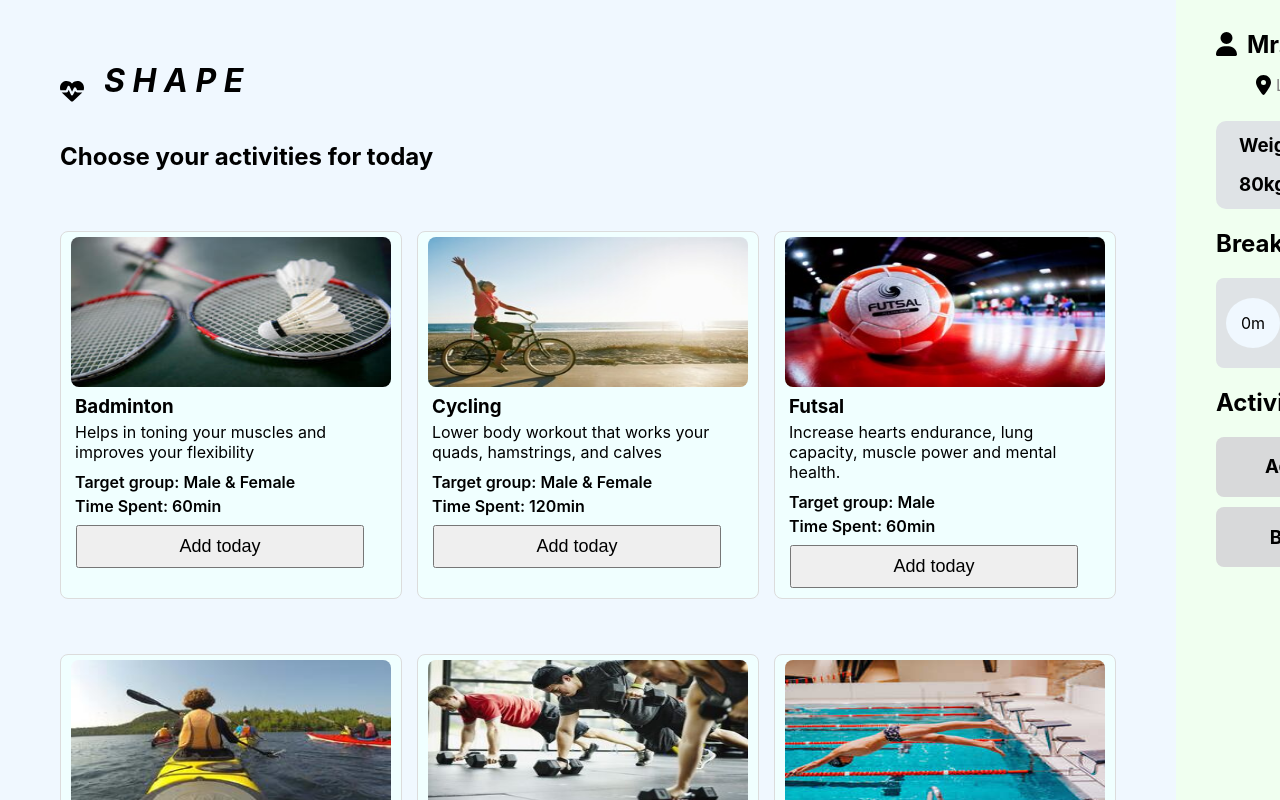
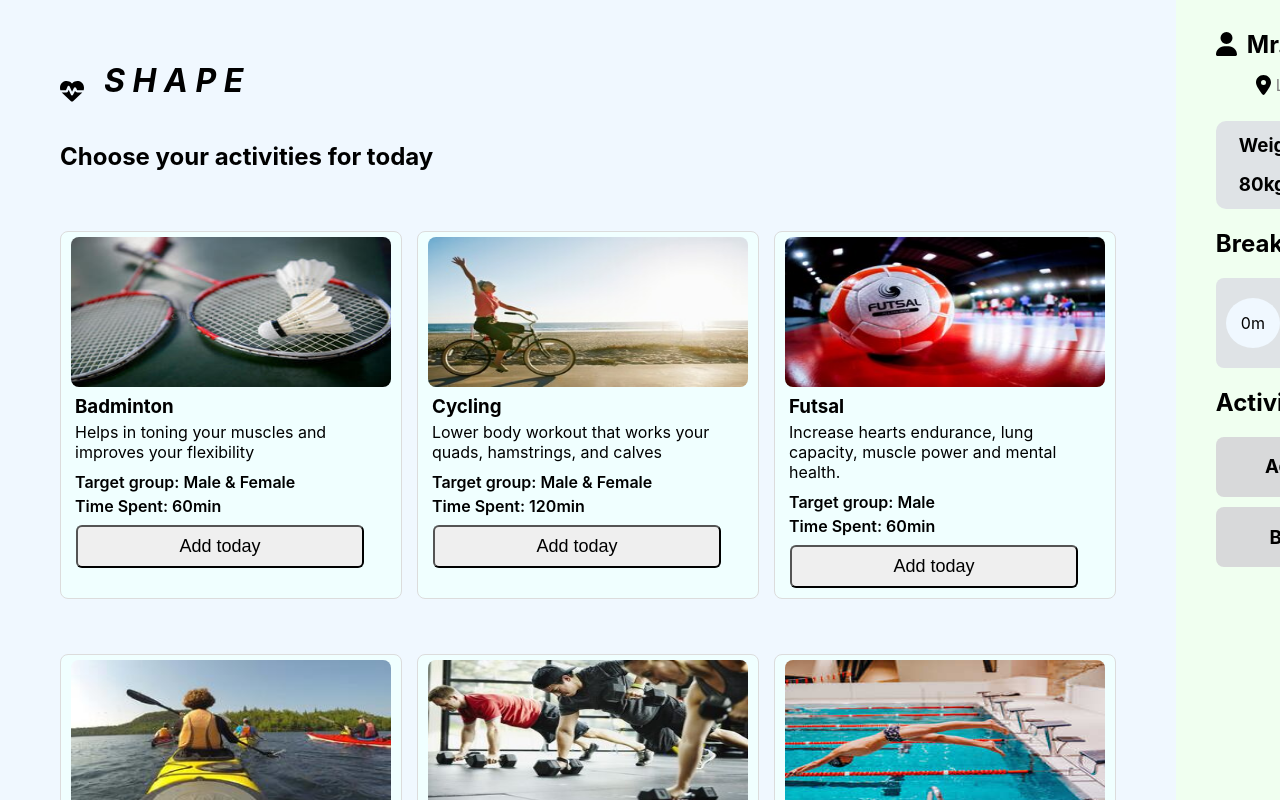
Before and after one commit to sanisaha/shape-fitness-web, a React (Create React App) app: page / in a window 1280 px wide. Shown: the top 800 px of the page. Built offline with nearby package versions, Linux system fonts and the light colour scheme.

Commit message:
user info position fixed

```diff
--- a/src/Component/Exercise/Exercise.css
+++ b/src/Component/Exercise/Exercise.css
@@ -35,6 +35,7 @@
     width: 90%;
     padding: 5px;
     margin: 5px;
+    border-radius: 6px;
 }
 
 .btn-add p {
--- a/src/Component/Main/Main.css
+++ b/src/Component/Main/Main.css
@@ -1,6 +1,7 @@
 .main {
     display: grid;
     grid-template-columns: 5fr 2fr;
+    position: relative;
 }
 
 .exercises {
@@ -10,6 +11,7 @@
 
 .user {
     background-color: honeydew;
+    top: 0%;
 }
 
 .title-icon {
--- a/src/Component/User/User.css
+++ b/src/Component/User/User.css
@@ -1,5 +1,7 @@
 .user-information {
     padding: 10px 40px;
+    position: sticky;
+    top: 0;
 }
 
 .user-name {
```
